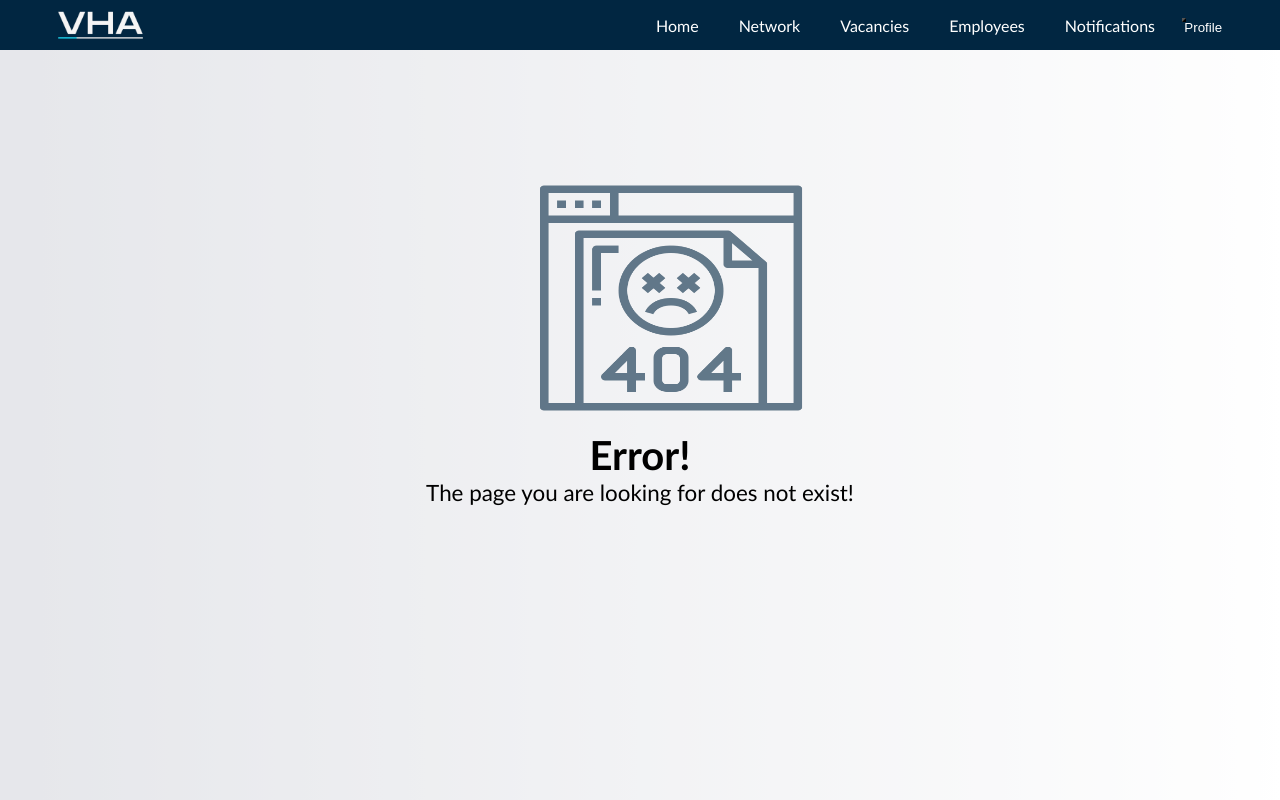
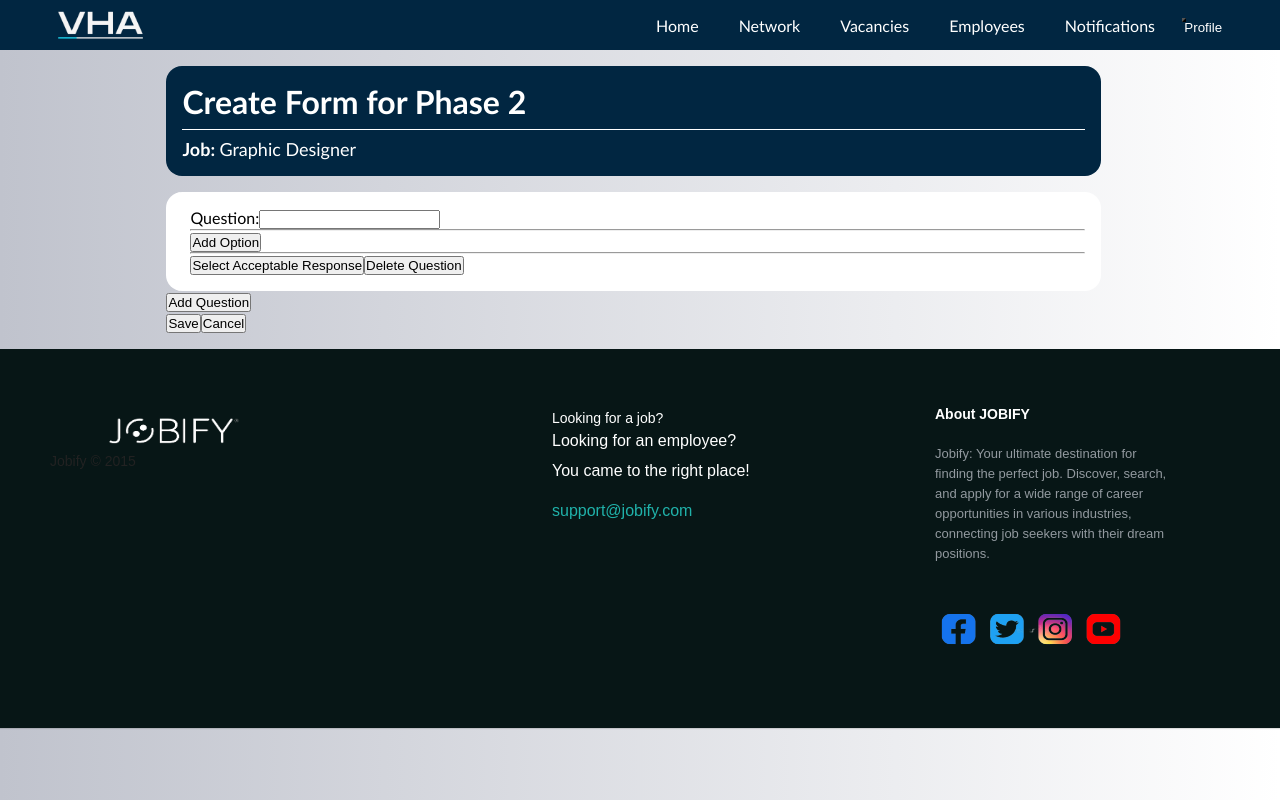
Before and after one commit to nisanadeem909/virtual-hiring-assistant, a React (Create React App) app in the folder my-project/: page /recruiter/job/createform in a window 1280 px wide. Shown: the top 800 px of the page. Built offline with nearby package versions, Linux system fonts and the light colour scheme.

Commit message:
create form page

```diff
--- a/my-project/package.json
+++ b/my-project/package.json
@@ -12,6 +12,7 @@
     "react-dom": "^18.2.0",
     "react-router-dom": "^6.19.0",
     "react-scripts": "5.0.1",
+    "react-select": "^5.8.0",
     "web-vitals": "^2.1.4"
   },
   "scripts": {
--- a/my-project/src/App.js
+++ b/my-project/src/App.js
@@ -14,6 +14,8 @@ import Error from './Components/ErrorPage'
 
 import RejectionEmailPage from './Components/Email_Notif/RejectionEmailPage.js'
 import NotificationPage from './Components/Email_Notif/NotificationPage.js'
+import CreateFormPage from './Components/FormScreening/CreateFormPage.js'
+
 
 
 function App() {
@@ -41,6 +43,7 @@ function App() {
 
             <Route path="job/rejectionemail" element={<RejectionEmailPage/>}></Route>
             <Route path="notifications" element={<NotificationPage/>}></Route>
+            <Route path="job/createform" element={<CreateFormPage/>}></Route>
 
             <Route path="*" element={<Error/>}></Route>
 
--- a/my-project/src/Components/Email_Notif/RejectionEmail.js
+++ b/my-project/src/Components/Email_Notif/RejectionEmail.js
@@ -3,9 +3,10 @@ import './RejectionEmail.css';
 
 export default function RejectionEmailPage() {
 
-    const [defaultEmail,setEmail] = useState("Dear <Applicant's Name>, \n\nThank you for your interest in the <Job Title> role at <Company>. We appreciate the time and effort you invested in your application. \n\nAfter careful consideration, we regret to inform you that we have chosen another candidate for this position. While we were impressed with your qualifications, the competition was high. \n\nWe will keep your resume for future opportunities that match your skills. Please continue to check our career page for new openings. \n\nWe wish you the best in your job search and future endeavors. \n\nBest regards, \n\n<Name> \n<Designation> \n<Company>");
     const [jobTitle,setJobTitle] = useState("Graphic Designer");
-    const [emailSubject, setSubject] = useState("Regarding Your Application for <Position> at <Company>");
+    const [company,setCompany] = useState("Manafa Technologies");
+    const [defaultEmail,setEmail] = useState("Dear <name>, \n\nThank you for your interest in the "+ jobTitle+ " role at "+ company+ ". We appreciate the time and effort you invested in your application. \n\nAfter careful consideration, we regret to inform you that we have chosen another candidate for this position. While we were impressed with your qualifications, the competition was high. \n\nWe will keep your resume for future opportunities that match your skills. Please continue to check our career page for new openings. \n\nWe wish you the best in your job search and future endeavors. \n\nBest regards, \n\nRecruitment Team \n"+ company);
+    const [emailSubject, setSubject] = useState("Regarding Your Application for "+ jobTitle+ " at "+ company);
 
     const handleEmailSubjectChange = (event) => {
         setSubject(event.target.value);
--- a/my-project/src/Components/FormScreening/CreateForm.js
+++ b/my-project/src/Components/FormScreening/CreateForm.js
@@ -0,0 +1,54 @@
+import React, { useEffect, useState } from 'react'
+import './CreateFormPage.css';
+import Select from 'react-select'
+
+export default function CreateFormPage(props) {
+
+   const [answer,setAnswer] = useState();
+   const [optionList, setOptionList] = useState();
+
+   const [list, setList] = useState([]);
+
+   const addOption = () => {
+     setList([...list, { id: Date.now() }]);
+   };
+
+   const deleteOption = (id) => {
+     const updatedList = list.filter((item) => item.id !== id);
+     setList(updatedList);
+   };
+
+    return (
+      <div className='kformquestion-con'>
+        <div className='kformquestion-header'>
+            <label>Question:</label>
+            <input type="text" className='kformquestion-textbox'></input>
+        </div>
+        <hr></hr>
+        <div className='kformquestion-main'>
+        {list.map((option, index) => (
+          <div key={option.id} className='kformquestion-option'>
+            <div className='kformquestion-radio'></div>
+            <input
+              type='text'
+              className='kformquestion-option-textbox'
+              placeholder='Option'
+            ></input>
+            <button
+              className='kformquestion-option-delete'
+              onClick={() => deleteOption(option.id)}
+            >
+              X
+            </button>
+          </div>
+        ))}
+            <button className='kformquestion-addbtn' onClick={addOption}>Add Option</button>
+        </div>
+        <hr></hr>
+        <div className='kformquestion-footer'>
+          <button className='kformquestion-answerbtn'>Select Acceptable Response</button>
+          <button className='kformquestion-question-delete' onClick={()=>props.deleteQuestion(props.formId)}>Delete Question</button>
+        </div>
+      </div>
+    )
+  }
--- a/my-project/src/Components/FormScreening/CreateFormPage.css
+++ b/my-project/src/Components/FormScreening/CreateFormPage.css
@@ -0,0 +1,57 @@
+.kcreateformpage-con {
+    display: grid;
+    width: 100%;
+    grid-template-columns: 1fr;
+    grid-template-areas: 'header' 'main' 'footer';
+    grid-template-rows: auto 1fr auto;
+    grid-gap: 0;
+}
+
+.kcreateformpage-main {
+    grid-area: main;
+    width: 73%;
+    margin-left: 13%;
+    margin-bottom: 2vh;
+}
+
+.kcreateformpage-footer {
+    grid-area: footer;
+}
+
+.kcreateformpage-header {
+    grid-area: header;
+    background-color: #012641;
+    color: white;
+    width: 73%;
+    margin-left: 13%;
+    border-radius: 2vh;
+    padding: 2vh;
+    display: flex;
+    flex-direction: column;
+}
+
+.kcreateformpage-header-title {
+    font-size: xx-large;
+}
+
+.kcreateformpage-header hr {
+    margin: 1vh 0vh;
+    border:none;
+    height: 1px;
+    background-color: white;
+}
+
+.kcreateformpage-header-job {
+    font-size: large;
+}
+
+.kformquestion-con {
+    background-color: white;
+    width: 100%;
+    border-radius: 2vh;
+    padding: 2vh;
+    margin-top: 2vh;
+    display: flex;
+    flex-direction: column;
+    border-left:1vh solid white;
+}
--- a/my-project/src/Components/FormScreening/CreateFormPage.js
+++ b/my-project/src/Components/FormScreening/CreateFormPage.js
@@ -0,0 +1,51 @@
+import React, { useState } from 'react';
+import './CreateFormPage.css';
+import Footer from '../Footer';
+import CreateForm from './CreateForm';
+
+export default function CreateFormPage() {
+  const [jobTitle, setJob] = useState("Graphic Designer");
+  const [formList, setFormList] = useState([{ id: Date.now() }]);
+
+  const addQuestion = () => {
+    const newFormList = [...formList, { id: Date.now() }];
+    setFormList(newFormList);
+  };
+
+  const deleteQuestion = (idToDelete) => {
+    const updatedList = formList.filter(form => form.id !== idToDelete);
+    setFormList(updatedList);
+  };
+
+  return (
+    <div className='kcreateformpage-con'>
+      <div className='kcreateformpage-header'>
+        <label className='kcreateformpage-header-title'><b>Create Form for Phase 2</b></label>
+        <hr></hr>
+        <label className='kcreateformpage-header-job'><b>Job: </b>{jobTitle}</label>
+      </div>
+      <div className='kcreateformpage-main'>
+          {formList.map((form) => (
+              <div key={form.id}>
+                <CreateForm
+                  formId={form.id}
+                  deleteQuestion={deleteQuestion}
+                />
+              </div>
+            ))}
+        <div className='kcreateformpage-addq-con'>
+          <button className='kcreateformpage-addq' onClick={addQuestion}>
+            Add Question
+          </button>
+        </div>
+        <div className='kcreateformpage-btns'>
+          <button className='kcreateformpage-savebtn'>Save</button>
+          <button className='kcreateformpage-cancelbtn'>Cancel</button>
+        </div>
+      </div>
+      <div className='kcreateformpage-footer'>
+        <Footer />
+      </div>
+    </div>
+  );
+}
```
Also changed, not shown: 1 other file (tests, documents, lock files or other folders).
